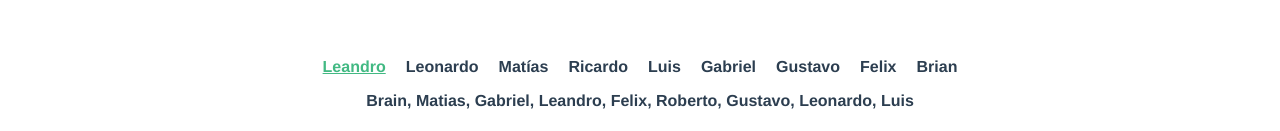
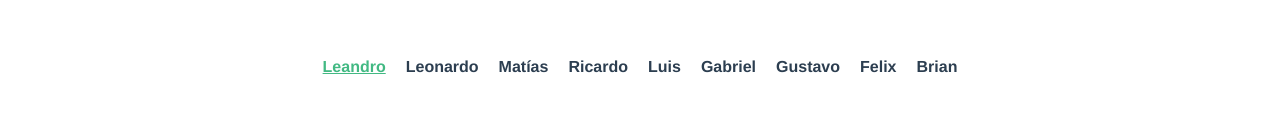
Before and after one commit to VueCodelab/codelab1, a Vue app: page /#/ in a window 1280 px wide. Shown: the part 607-738 px from the top of the page. Built offline with nearby package versions, Linux system fonts and the light colour scheme.

Commit message:
fix end line

```diff
--- a/src/components/Home.vue
+++ b/src/components/Home.vue
@@ -18,7 +18,6 @@
          <li><a href="https://github.com/soyFelixBarros"></a>Felix</li>
          <li><a href="https://github.com/Briant-Moreira"></a>Brian</li>
        </ul>
-      Brain, Matias, Gabriel, Leandro, Felix, Roberto, Gustavo, Leonardo, Luis
     </h4>
     <br>
     <ul>
```
